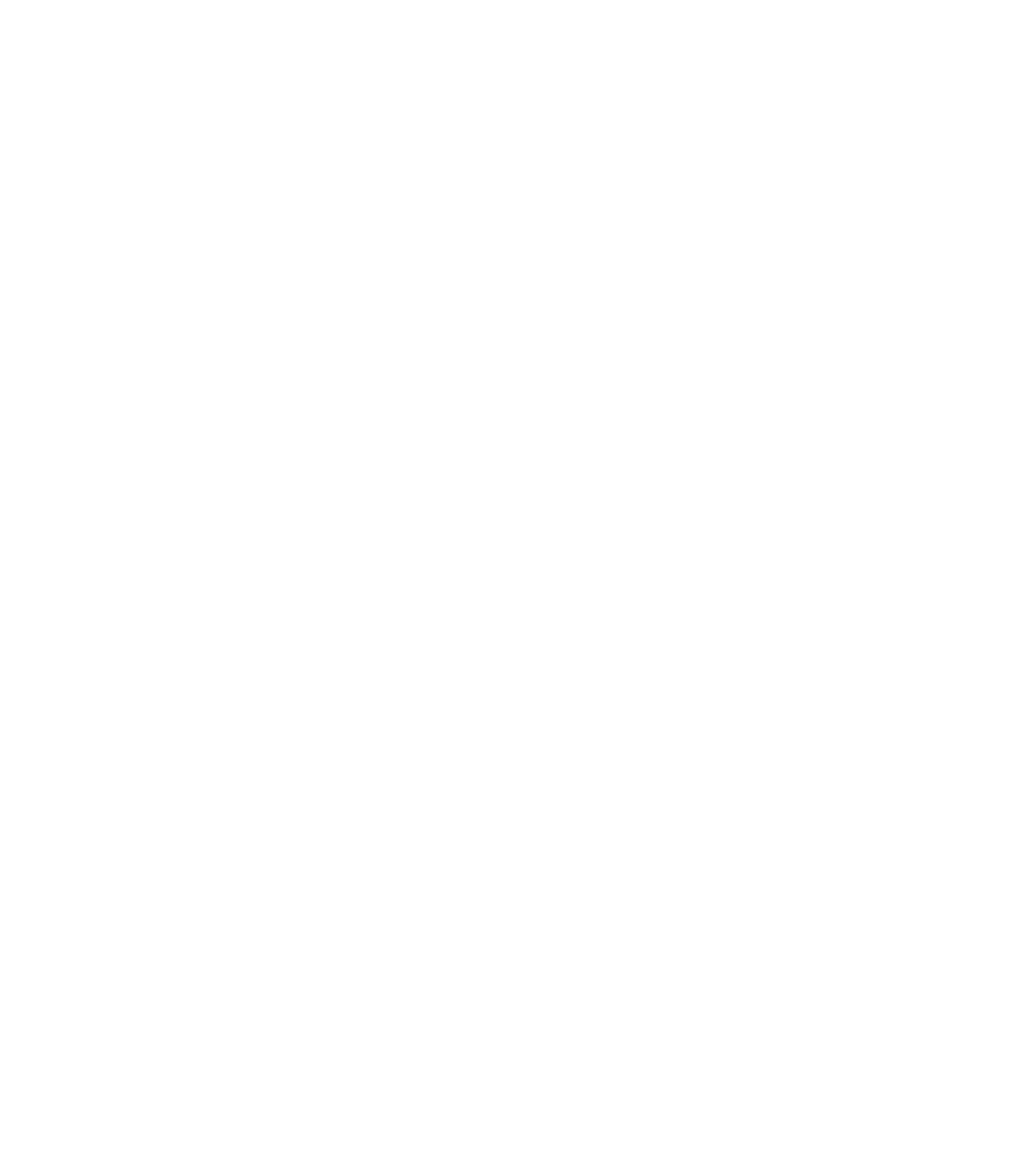
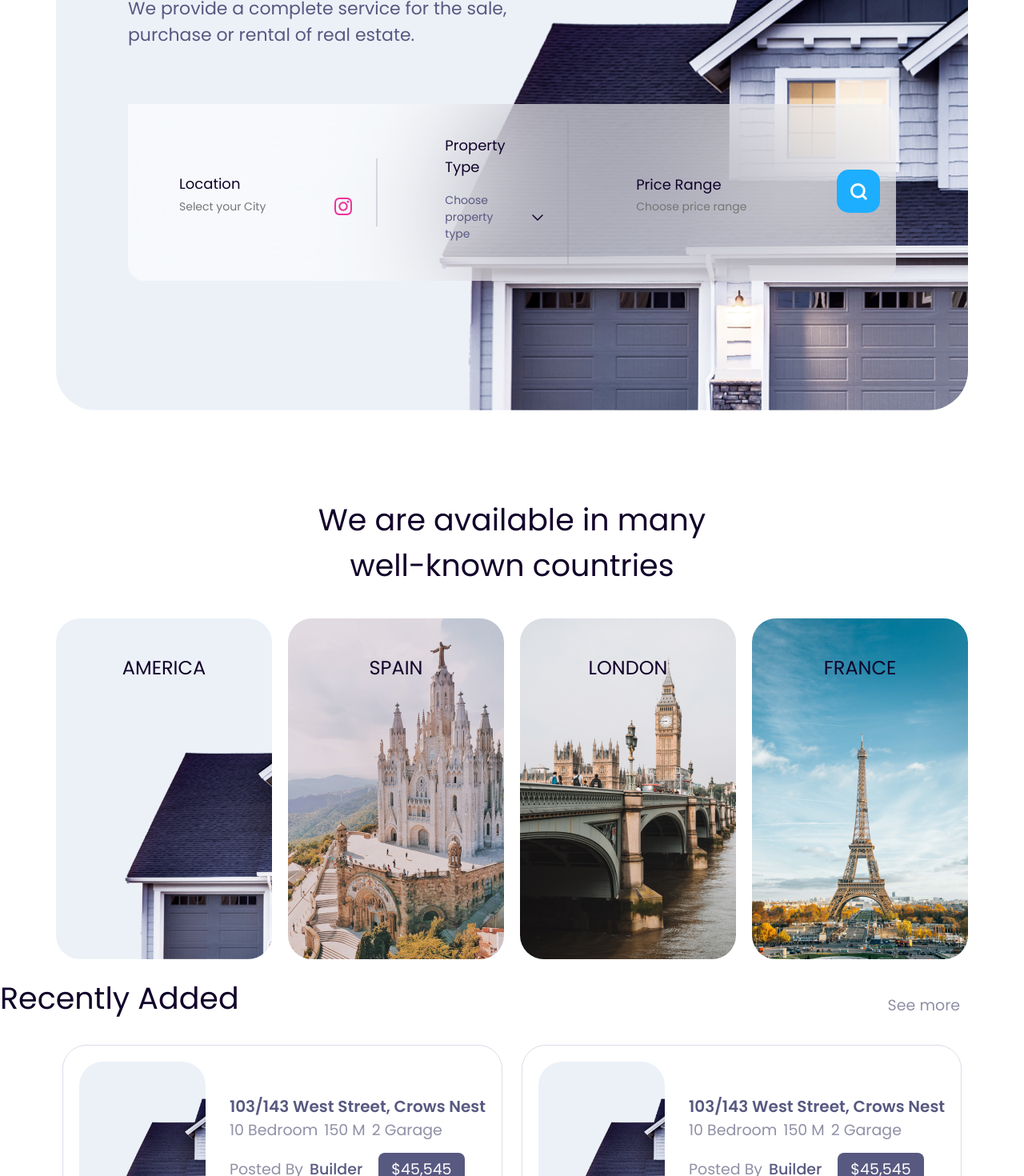
Before and after one commit to 70Ni/realestate, a React (Create React App) app: page / in a window 1280 px wide. Shown: the part 420-1890 px from the top of the page at 80% size. Before the commit the page ends 800 px from the top, so only its background shows below. Built offline with nearby package versions, Linux system fonts and the light colour scheme.

Commit message:
Banner based on condition check

```diff
--- a/src/App.css
+++ b/src/App.css
@@ -29,7 +29,7 @@
   font-family: "Poppins", sans-serif;
   font-weight: 600;
   font-style: normal;
-  font-size: 28px;
+  font-size: 20px;
   color: #585981;
 }
 .cardtext {
@@ -70,3 +70,25 @@
   font-size: 14px;
   color: #585981;
 }
+
+.Hero-wrapper {
+  display: flex;
+  flex-direction: column;
+  justify-content: center;
+}
+
+.Navigationtext {
+  font-family: "Poppins", sans-serif;
+  font-weight: 400;
+  font-style: normal;
+  font-size: 16px;
+  color: #110229;
+}
+.Button {
+  padding: 14px 32px;
+  background-color: #1DAEFF;
+  border-radius: 12px;
+  color: white;
+  width: fit-content;
+  margin: 80px 0px;
+}
--- a/src/App.js
+++ b/src/App.js
@@ -1,21 +1,28 @@
-import logo from './logo.svg';
-import './App.css';
-import Banner from './Components/Banners/Banner';
-import Counties from './Components/Cards/CountryCards/CountryCard/Counties';
-import CountrySection from './Components/Cards/CountryCards/CountrySection';
-import Property from './Components/Cards/PropertyCards/PropertyCards/Property';
-import PropertySection from './Components/Cards/PropertyCards/PropertySections/PropertySection';
-import Footer from './Components/Footer/Footer';
-
-
+import logo from "./logo.svg";
+import "./App.css";
+import Banner from "./Components/Banners/Banner";
+import Counties from "./Components/Cards/CountryCards/CountryCard/Counties";
+import CountrySection from "./Components/Cards/CountryCards/CountrySection";
+import Property from "./Components/Cards/PropertyCards/PropertyCards/Property";
+import PropertySection from "./Components/Cards/PropertyCards/PropertySections/PropertySection";
+import Footer from "./Components/Footer/Footer";
+import BackImg02 from "./Components/Images/Banner02.png";
+import BannerImg from "./Components/Images/BannerImage.png";
+import Search from "./Components/Search/Search";
+import Accordion from "./Components/Accordion/Accordion";
+const search = "search";
 
 function App() {
   return (
     <div className="App">
-      {/* <Banner /> */}
-      {/* <CountrySection /> */}
-      {/* <PropertySection /> */}
-      <Footer />
+      <div className="Hero-wrapper">
+        {/* <Search /> */}
+        <Banner backImg={BannerImg} action={search}  />
+        <CountrySection />
+        <PropertySection />
+        <Banner backImg={ BackImg02 } />
+        <Footer />
+      </div>
     </div>
   );
 }
```
